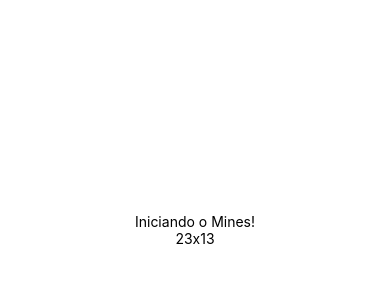
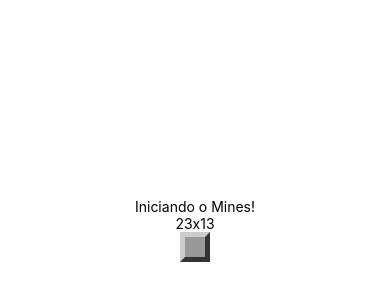
Before and after one commit to lucas-serafim/Minesweeper-react-native, a React Native app: screen / in a window 390 px wide. Shown: the part 192-492 px from the top of the page. Built offline with nearby package versions, Linux system fonts and the light colour scheme.

Commit message:
Component field regular

```diff
--- a/App.js
+++ b/App.js
@@ -1,17 +1,23 @@
 import { StatusBar } from 'expo-status-bar';
 import React, { Component } from 'react';
 import { StyleSheet, Text, View } from 'react-native';
+
 import params from './src/params'
+import Field from './src/components/Field'
 
 export default class App extends Component {
   render() {
    return (
       <View style={styles.container}>
-        <Text>Iniciando o Mines!</Text>
-        <Text>
-           {params.getRowsAmount()}x{params.getColumnsAmount()}
-        </Text>
-        <StatusBar style="auto" />
+         <StatusBar style="auto" />
+
+         <Text>Iniciando o Mines!</Text>
+
+         <Text>
+            {params.getRowsAmount()}x{params.getColumnsAmount()}
+         </Text>
+
+         <Field />
       </View>
     );
   }
--- /dev/null
+++ b/src/components/Field.js
@@ -0,0 +1,29 @@
+import React from 'react'
+import { View, StyleSheet } from 'react-native'
+import params from '../params'
+
+export default props => {
+   const styleField = [styles.field]
+
+   // Another styles
+   if (styleField.length === 1) { styleField.push(styles.regular) }
+
+   return (
+      <View style = {styleField}></View>
+   )
+}
+
+const styles = StyleSheet.create({
+   field: {
+      height: params.blockSize,
+      width: params.blockSize,
+      borderWidth: params.borderSize,
+   },
+   regular: {
+      backgroundColor: '#999',
+      borderLeftColor: '#CCC',
+      borderTopColor: '#CCC',
+      borderRightColor: '#333',
+      borderBottomColor: '#333'
+   }
+})
```
